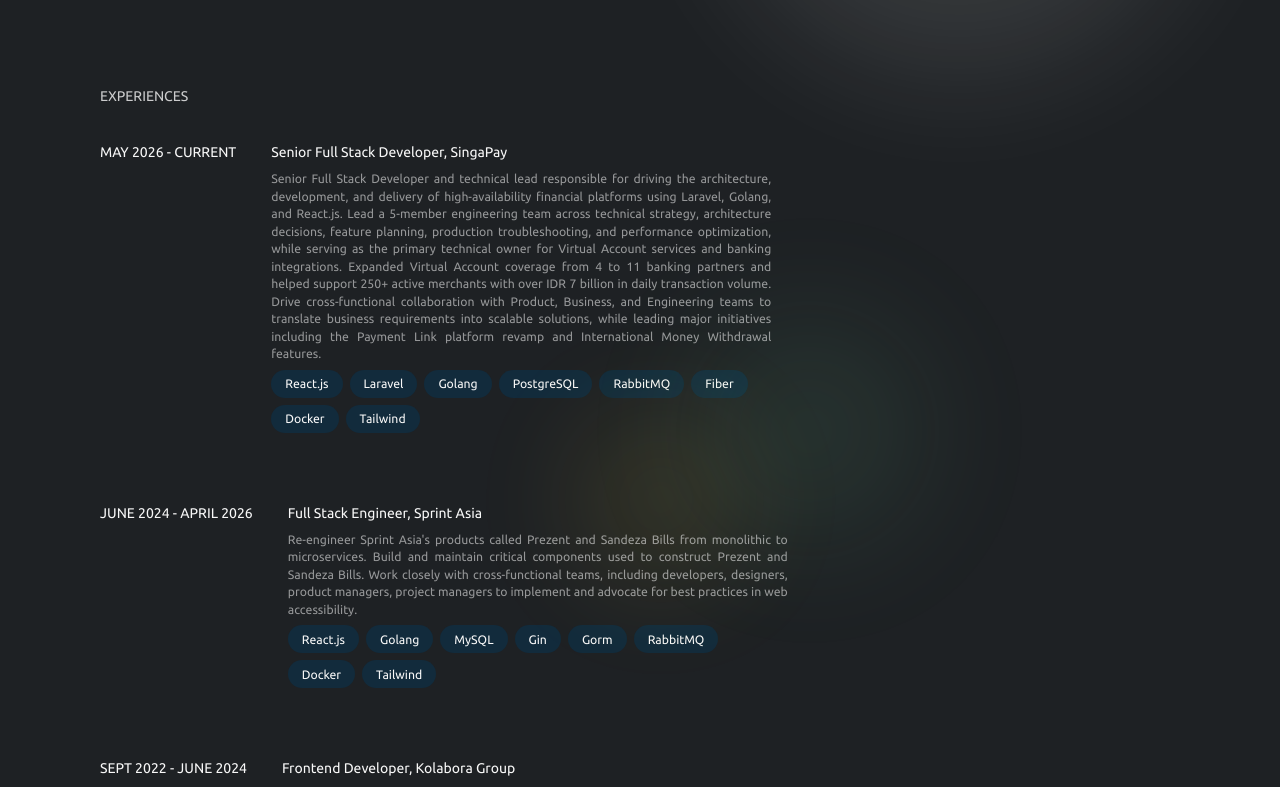
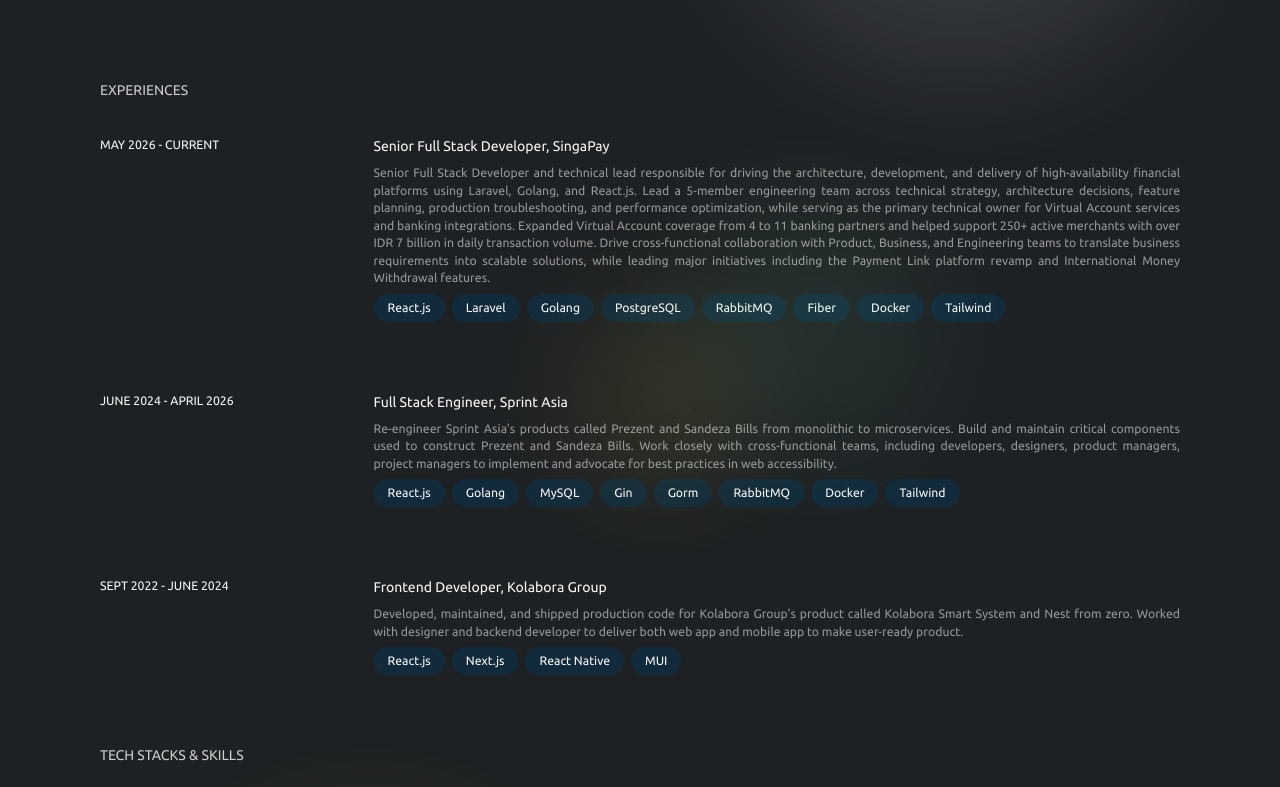
Before and after one commit to jrmygp/porto-fe, a React (Vite) app: page / in a window 1280 px wide. Shown: the part 1360-2147 px from the top of the page. Built offline with nearby package versions, Linux system fonts and the light colour scheme.

Commit message:
UI : mobile view fix

```diff
--- a/src/App.jsx
+++ b/src/App.jsx
@@ -110,9 +110,9 @@
 
           <div className={`${classes["layer"]} ${classes["layer_red"]}`}>
             <div className={`${`text-5xl md:text-8xl ${classes["text_container"]}`} ${classes["text_black"]}`}>
-              <div>SOFTWARE</div>
+              <div>SENIOR</div>
+              <div>FULLSTACK</div>
               <div>ENGINEER</div>
-              <div>DEVELOPER</div>
             </div>
           </div>
         </div>
@@ -123,13 +123,13 @@
         <AboutMe />
       </section>
 
-      <section className="h-screen relative flex items-center" id="experiences">
+      <section className="relative flex items-center" id="experiences">
         <div className="absolute right-20 md:right-[500px] w-52 h-52 md:w-[200px] md:h-[200px] rounded-full bg-yellow-300 filter blur-3xl opacity-10 animate-blob animation-delay-2000"></div>
         <div className="absolute right-14 md:right-[400px] w-52 h-52 md:w-[200px] md:h-[200px] rounded-full bg-green-300 filter blur-3xl opacity-10 animate-blob animation-delay-4000"></div>
         <Experience />
       </section>
 
-      <section className="h-[700px] md:h-[500px] relative" id="technologies">
+      <section className="relative" id="technologies">
         <div className="absolute top-10 left-40 w-52 h-52 md:w-[500px] md:h-[500px] rounded-full bg-yellow-300  filter blur-3xl opacity-10 animate-blob animation-delay-2000"></div>
         <div className="absolute top-40 left-20 w-52 h-52 md:w-[500px] md:h-[500px] rounded-full bg-pink-300  filter blur-3xl opacity-10 animate-blob animation-delay-2000"></div>
 
--- a/src/components/AboutMe/AboutMe.jsx
+++ b/src/components/AboutMe/AboutMe.jsx
@@ -6,7 +6,7 @@
 
   return (
     <div className="px-2 md:px-[100px] lg:px-[400px]">
-      <div className="h-full flex flex-col items-center gap-5 justify-center font-ubuntu px-4 py-12 md:p-12">
+      <div className="h-full flex flex-col items-center gap-5 justify-center font-ubuntu py-12">
         <div className="flex flex-col gap-10 text-left">
           <AnimationWrapper delay={1}>
             <p className="text-5xl font-semibold opacity-90">
--- a/src/components/Experience.jsx
+++ b/src/components/Experience.jsx
@@ -10,10 +10,10 @@
 
       <div className="flex flex-col gap-20">
         <AnimationWrapper delay={1.25}>
-          <div className="flex flex-col md:flex-row gap-10">
-            <p>MAY 2026 - CURRENT</p>
+          <div className="flex flex-col md:grid md:grid-cols-4 gap-4">
+            <p className="md:col-span-1 text-sm">MAY 2026 - CURRENT</p>
 
-            <div className="flex flex-col gap-2 max-w-96 md:max-w-[500px]">
+            <div className="flex flex-col gap-2 md:col-span-3">
               <p>Senior Full Stack Developer, SingaPay</p>
 
               <p className="text-sm text-justify opacity-55">
@@ -51,10 +51,10 @@
         </AnimationWrapper>
 
         <AnimationWrapper delay={1.5}>
-          <div className="flex flex-col md:flex-row gap-10">
-            <p>JUNE 2024 - APRIL 2026</p>
+          <div className="flex flex-col md:grid md:grid-cols-4 gap-4">
+            <p className="md:col-span-1 text-sm">JUNE 2024 - APRIL 2026</p>
 
-            <div className="flex flex-col gap-2 max-w-96 md:max-w-[500px]">
+            <div className="flex flex-col gap-2 md:col-span-3">
               <p>Full Stack Engineer, Sprint Asia</p>
 
               <p className="text-sm text-justify opacity-55">
@@ -85,10 +85,10 @@
         </AnimationWrapper>
 
         <AnimationWrapper delay={1.75}>
-          <div className="flex flex-col md:flex-row gap-10">
-            <p>SEPT 2022 - JUNE 2024</p>
+          <div className="flex flex-col md:grid md:grid-cols-4 gap-4">
+            <p className="md:col-span-1 text-sm">SEPT 2022 - JUNE 2024</p>
 
-            <div className="flex flex-col gap-2 max-w-96 md:max-w-[500px]">
+            <div className="flex flex-col gap-2 md:col-span-3">
               <p>Frontend Developer, Kolabora Group</p>
 
               <p className="text-sm text-justify opacity-55">
```
